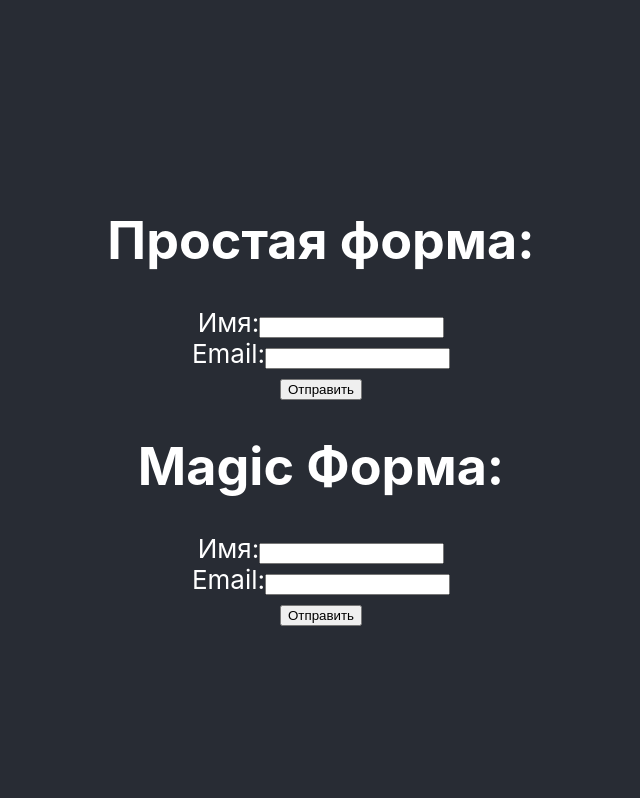
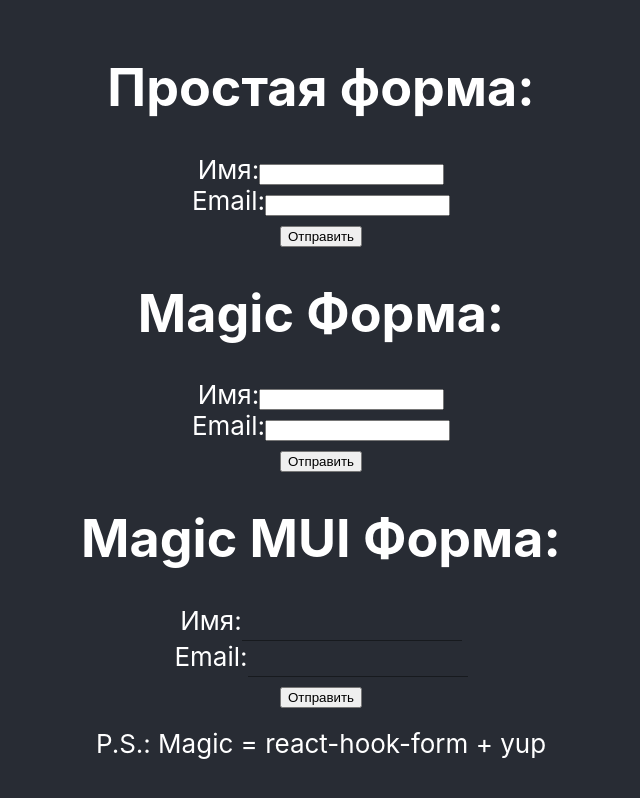
Before and after one commit to llirikkcoder/form-validation-study, a React (Create React App) app: page / in a window 1280 px wide. Shown: the whole page, without its empty margins (319-959 px from the left). Built offline with nearby package versions, Linux system fonts and the light colour scheme.

Commit message:
added mui

```diff
--- a/package.json
+++ b/package.json
@@ -3,7 +3,11 @@
   "version": "0.1.0",
   "private": true,
   "dependencies": {
+    "@emotion/react": "^11.11.1",
+    "@emotion/styled": "^11.11.0",
     "@hookform/resolvers": "^3.1.1",
+    "@mui/material": "^5.13.6",
+    "@mui/styled-engine": "^5.13.2",
     "@testing-library/jest-dom": "^5.16.5",
     "@testing-library/react": "^13.4.0",
     "@testing-library/user-event": "^13.5.0",
--- a/src/App.js
+++ b/src/App.js
@@ -1,6 +1,7 @@
 // import logo from './logo.svg';
 import './App.css';
 import MagicForm from './components/MagicForm';
+import MagicFormMui from './components/MagicFormMui';
 import SimpleForm from './components/SimpleForm';
 
 function App() {
@@ -9,6 +10,8 @@ function App() {
       <header className="App-header">
         <SimpleForm />
         <MagicForm />
+        <MagicFormMui />
+        <div style={{padding: '20px 0'}}>P.S.: Magic = react-hook-form + yup</div>
       </header>
     </div>
   );
--- /dev/null
+++ b/src/components/MagicFormMui.js
@@ -0,0 +1,51 @@
+import React from 'react';
+import { useForm } from 'react-hook-form';
+import { yupResolver } from '@hookform/resolvers/yup';
+import * as yup from 'yup';
+import { Input } from '@mui/material';
+
+const style = {color: "red", paddingLeft: '10px'}
+
+const schema = yup.object().shape({
+  name: yup.string().required('Имя обязательно'),
+  email: yup.string().required('Email обязателен').email('Неверный формат email'),
+});
+
+const MagicFormMui = () => {
+  const {
+    register,
+    handleSubmit,
+    formState: { errors },
+    reset,
+  } = useForm({
+    resolver: yupResolver(schema),
+  });
+
+  const onSubmit = (data) => {
+    // Отправка данных формы
+    console.log('Форма отправлена');
+    // Сброс полей формы
+    reset();
+  };
+
+  return (
+    <div>
+      <h1>Magic MUI Форма:</h1>
+      <form onSubmit={handleSubmit(onSubmit)}>
+        <div>
+          <label htmlFor="name">Имя:</label>
+          <Input type="text" id="name" {...register('name')} />
+          {errors.name && <span style={style}>{errors.name.message}</span>}
+        </div>
+        <div>
+          <label htmlFor="email">Email:</label>
+          <Input type="text" id="email" {...register('email')} />
+          {errors.email && <span style={style}>{errors.email.message}</span>}
+        </div>
+        <button type="submit">Отправить</button>
+      </form>
+    </div>
+  );
+};
+
+export default MagicFormMui;
```
Also changed, not shown: 1 other file (tests, documents, lock files or other folders).
